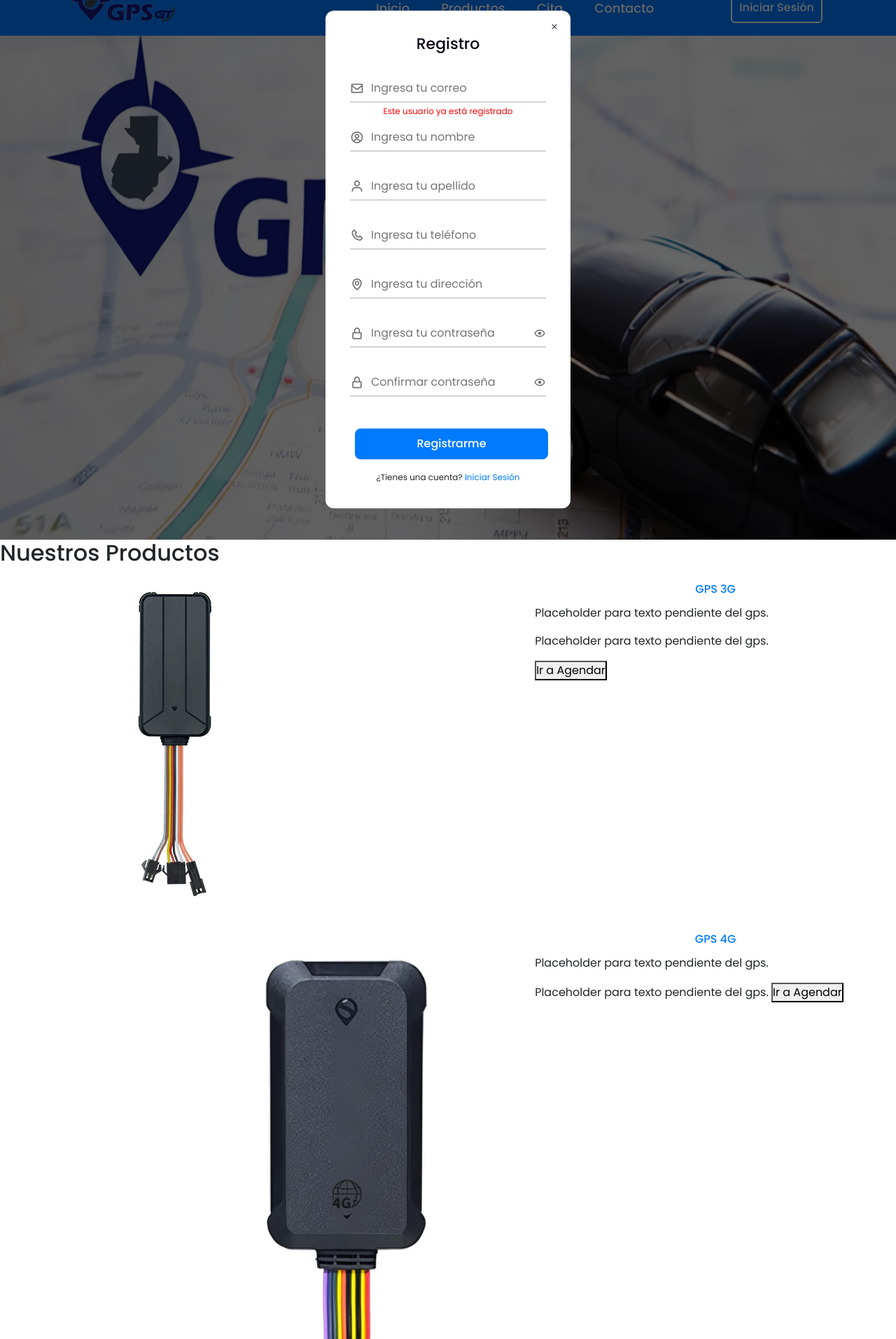
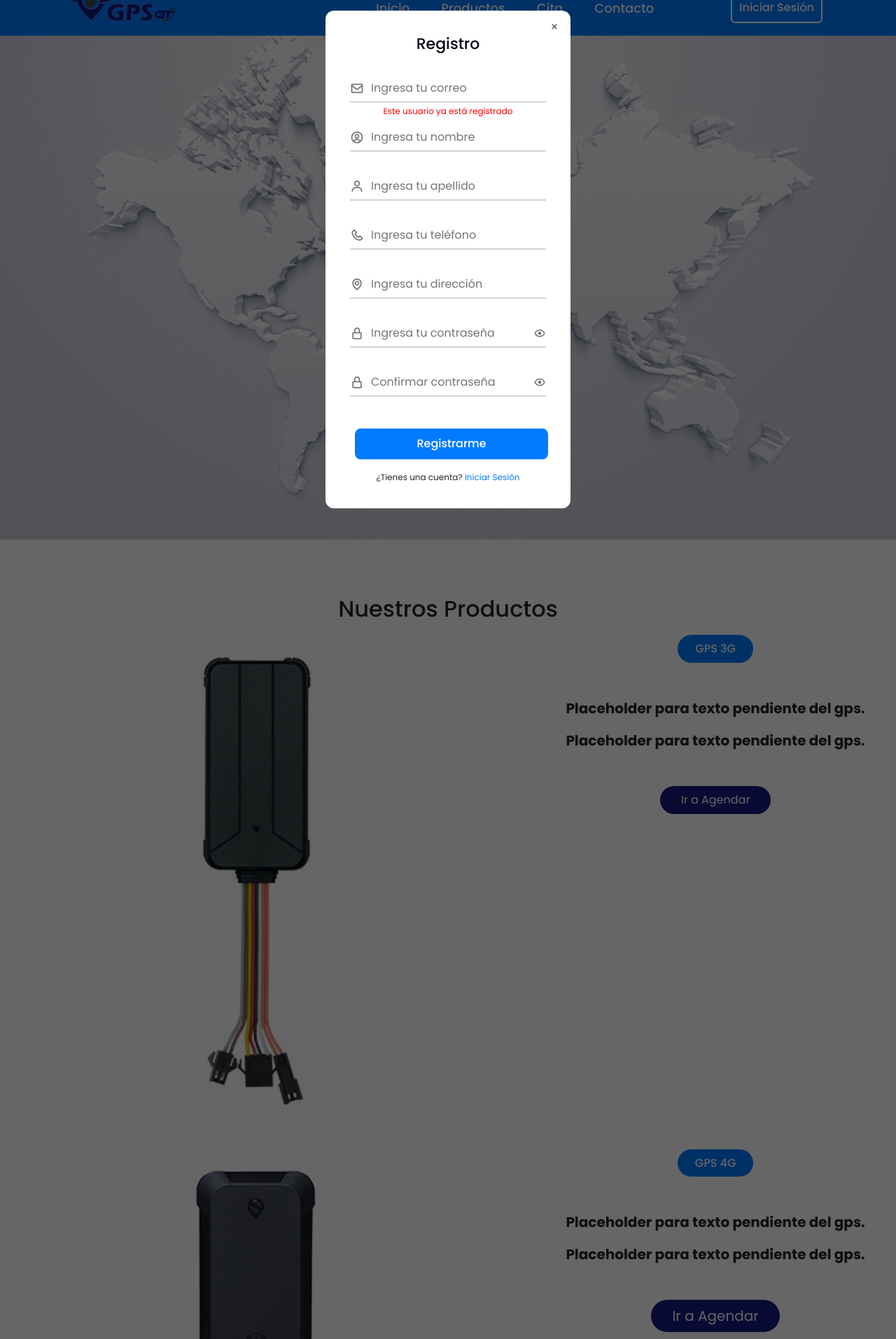
Before and after one commit to hrodriguezhenry/gpsgt, a PHP site: page / in a window 1280 px wide. Shown: the part 29-1942 px from the top of the page at 70% size. Run offline with PHP 8.4, Linux system fonts and the light colour scheme; the visitor is signed in with stand-in values (Sample User, id 1).

Commit message:
Modificando vista Home

```diff
--- a/app/Views/Home/LoginView.php
+++ b/app/Views/Home/LoginView.php
@@ -37,7 +37,7 @@
                         if(isset($_SESSION["loggedin_error"])){
                             echo '<script>
                                     document.addEventListener("DOMContentLoaded", function() {
-                                    document.querySelector(".home").classList.add("show");});
+                                    document.querySelector(".page").classList.add("show");});
                                 </script>';
 
                             echo 'Contraseña o usuario incorrecto';
@@ -69,7 +69,7 @@
                         <?php
                         if(isset($_SESSION["duplicate_email"])){
                             echo '<script>document.addEventListener("DOMContentLoaded", function() {
-                                    document.querySelector(".home").classList.add("show");
+                                    document.querySelector(".page").classList.add("show");
                                     document.querySelector(".login_form_container").classList.add("active");});
                                 </script>';
 
--- a/app/Views/Home/ProductsView.php
+++ b/app/Views/Home/ProductsView.php
@@ -1,6 +1,6 @@
 	<section id="products" class="products">
 		<div class="product_container">
-			<div class="section-header">
+			<div class="products_header">
 				<h2>Nuestros Productos</h2>
 			</div>
 
--- a/app/Views/Template/Footer.php
+++ b/app/Views/Template/Footer.php
@@ -1,3 +1,4 @@
+    </div>
 <script type="text/javascript" src="<?= URL_ROUTE; ?>/js/main.js"></script>
 </body>
 </html>
--- a/app/Views/Template/HeaderSite.php
+++ b/app/Views/Template/HeaderSite.php
@@ -28,7 +28,7 @@
 </head>
 <body>
 	<div class="background">
-		<img src="<?= URL_ROUTE; ?>/img/background.png" />
+		<img src="<?= URL_ROUTE; ?>/img/fondo.jpg" />
 	</div>
     <header class="header">
         <nav class="navigation">
@@ -52,3 +52,4 @@
             <button class="button" id="form_open">Iniciar Sesión</button>
         </nav>
     </header>
+    <div class="page">
--- a/public/css/styleSite.css
+++ b/public/css/styleSite.css
@@ -8,6 +8,14 @@
 	font-family: "Poppins", sans-serif;
 	font-size:16px;
 	margin:0;
+}
+html{
+    overflow-x: hidden;
+}
+/* Tamaño de la barra de scroll */
+::-webkit-scrollbar{
+    width: 0px;
+    height: 0px;
 }
 /* ------------------------------------------------ */
 /* Cabecera de los enlaces e inicio de sesión */
@@ -87,15 +95,14 @@
 .button:active{
 	transform: scale(0.95);
 }
+
 /* ------------------------------------------------ */
-/* Seccción home */
+/* Div Page */
 /* ------------------------------------------------ */
-.home{
+.page{
 	position: relative;
-    min-height: 100vh;
-    width: 100%;
 }
-.home::before{
+.page::before{
 	content: "";
 	position: absolute;
 	height: 100%;
@@ -106,9 +113,21 @@
 	pointer-events: none;
 	transition: all 0.5s ease-in-out;
 }
-.home.show::before{
+.page.show::before{
 	opacity: 1;
 	pointer-events: auto;
+}
+/* Espacio de desplazamiento en la parte superior de las secciones */
+section {
+	scroll-margin-top: 80px;
+}
+/* ------------------------------------------------ */
+/* Seccción home */
+/* ------------------------------------------------ */
+.home{
+	position: relative;
+	min-height: 100vh;
+	width: 100%;
 }
 .login_form_container{
 	position: fixed;
@@ -126,7 +145,7 @@
 	pointer-events: none;
 	transition: all 0.4s ease-out;
 }
-.home.show .login_form_container{
+.page.show .login_form_container{
 	opacity: 1;
 	pointer-events: auto;
 	transform: translate(-50%, -50%) scale(1);
@@ -249,26 +268,18 @@
 
 /* Inicio de Productos */
 
-
 .products{
 	position: relative;
 	min-height: 100vh;
 	width: 100%;
 }
-.products::before{
-  content: "";
-  position: absolute;
-  height: 100%;
-  width: 100%;
-  background-color: rgba(0, 0, 0, 0.6);
-  z-index: 11;
-  opacity: 0;
-  pointer-events: none;
-  transition: all 0.5s ease-in-out;
+.products_header{
+	padding-top: 80px;
+	text-align: center;
 }
 
-/*
-.gps-list .single-gps-list-item .gps-list-img {
+
+.products .single-gps-list-item .gps-list-img {
 background: #f1f2f3;
 display: -webkit-box;
 display: -ms-flexbox;
@@ -281,30 +292,30 @@
 align-items: center;
 }
 
-  .gps-list .single-gps-list-item .gps-list-img img{
+.products .single-gps-list-item .gps-list-img img{
 width: 100%;
 -webkit-transition: all .2s;
 transition: all .2s;
 }
 
-  .gps-list .single-gps-list-item .gps-list-txt h2 {
+.products .single-gps-list-item .gps-list-txt h2 {
 color: #ffffff;
 margin-bottom: 50px;
 }
 
-  .gps-list .single-gps-list-item .gps-list-txt h1 {
+.products .single-gps-list-item .gps-list-txt h1 {
 font-size: 3.5rem;
 font-weight: bold;
 margin-bottom: 15px;
 }
 
-  .gps-list .single-gps-list-item .gps-list-txt p {
+.products .single-gps-list-item .gps-list-txt p {
 font-size: 20px;
 font-weight: bold;
 text-align: center;
 }
 
-  .gps-list .single-gps-list-item .gps-list-txt a {
+.products .single-gps-list-item .gps-list-txt a {
 display: inline-block;
 padding: 10px 25px;
 background-color: #007bff;
@@ -316,12 +327,12 @@
 margin-top: 10px;
 }
 
-  .gps-list .single-gps-list-item .gps-list-txt a:hover {
+.products .single-gps-list-item .gps-list-txt a:hover {
 background-color: #131a7f;
-  } */
+}
 
 /* Boton de ver detalles */
-  .gps-list .single-gps-list-item .welcome-btn {
+.products .single-gps-list-item .welcome-btn {
 display: flex;
 margin: 0 auto;
 justify-content: center;
@@ -335,7 +346,7 @@
 margin-top: 50px
 }
 
-  .gps-list .single-gps-list-item .welcome-btn:hover {
+.products .single-gps-list-item .welcome-btn:hover {
 background-color: #3d4a5a;
 }
 /* Fin de Boton de ver detalles */
--- a/public/js/site.js
+++ b/public/js/site.js
@@ -1,13 +1,20 @@
 const formOpenBtn = document.querySelector("#form_open"),
-    home = document.querySelector(".home"),
+    page = document.querySelector(".page"),
     loginForm = document.querySelector(".login_form_container"),
     formCloseBtn = document.querySelector(".form_close"),
     signupBtn = document.querySelector("#signup"),
     loginBtn = document.querySelector("#login"),
     pwShowHide = document.querySelectorAll(".pw_hide");
 
-formOpenBtn.addEventListener("click", () => home.classList.add("show"));
-formCloseBtn.addEventListener("click", () => home.classList.remove("show"));
+formOpenBtn.addEventListener("click", () => {
+    page.classList.add("show");
+    document.body.style.overflow = 'hidden'; // Desactivar el scroll
+});
+
+formCloseBtn.addEventListener("click", () => {
+    page.classList.remove("show");
+    document.body.style.overflow = 'auto'; // Reactivar el scroll
+});
 
 pwShowHide.forEach((icon) => {
     icon.addEventListener("click", () =>{
```
Lines whose indentation alone changed are shown as unchanged.
